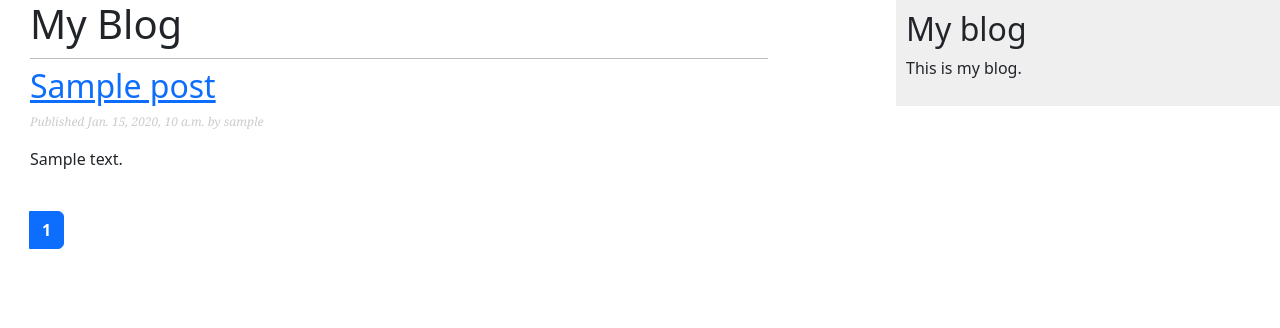
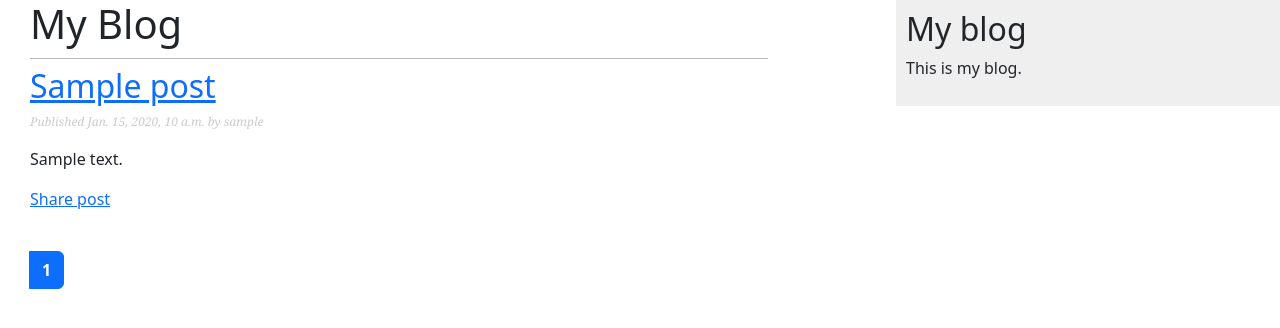
Before and after one commit to benterkidhiaeddine/django-blog, a Django app: page /blog/posts/ in a window 1280 px wide. Shown: the top 328 px of the page. Run offline with Django 5.2, Linux system fonts and the light colour scheme; tables that the repository leaves empty hold one stand-in row (values such as "Sample post").

Commit message:
Add post sharing via email ( amazon SES) functionality

```diff
--- a/blogsite/blog/models.py
+++ b/blogsite/blog/models.py
@@ -64,3 +64,6 @@ class Post(models.Model):
                 self.slug,
             ],
         )
+
+    def get_share_absolute_url(self):
+        return reverse("blog:post_share", args=[self.pk])
--- a/blogsite/blog/templates/blog/base.html
+++ b/blogsite/blog/templates/blog/base.html
@@ -3,7 +3,7 @@
 <html>
   <head>
     <title>{% block title %}{% endblock %}</title>
-    <link href="{% static "css/blog.css" %}" rel="stylesheet">
+    <link href="{% static "blog/css/blog.css" %}" rel="stylesheet">
 
     <!--Bootstrap stylesheet-->
     <link href="https://cdn.jsdelivr.net/npm/bootstrap@5.3.2/dist/css/bootstrap.min.css" rel="stylesheet" integrity="sha384-T3c6CoIi6uLrA9TneNEoa7RxnatzjcDSCmG1MXxSR1GAsXEV/Dwwykc2MPK8M2HN" crossorigin="anonymous">
@@ -12,7 +12,8 @@
   <body>
     <div id="content">
       {% block content %}
-       {% endblock %}</div>
+      {% endblock content %}
+    </div>
     <div id="sidebar">
       <h2>My blog</h2>
       <p>This is my blog.</p>
--- a/blogsite/blog/templates/blog/post/list.html
+++ b/blogsite/blog/templates/blog/post/list.html
@@ -12,6 +12,9 @@
       Published {{ post.published }} by {{ post.author }}
     </p>
     {{ post.body|truncatewords:30|linebreaks }}
+
+    <p><a href="{{ post.get_share_absolute_url }}">Share post</a></p>
   {% endfor %}
+
     {% include "blog/pagination.html" with page=page_obj %}
 {% endblock content %}
--- a/blogsite/blog/urls.py
+++ b/blogsite/blog/urls.py
@@ -1,5 +1,5 @@
 from django.urls import path
-from .views import post_list, post_detail, PostList
+from .views import post_detail, PostList, post_share
 
 # Define the application namespace to separate the urls of this application from others
 app_name = "blog"
@@ -10,4 +10,5 @@ urlpatterns = [
         view=post_detail,
         name="post_detail",
     ),
+    path("posts/<int:post_id>/share/", view=post_share, name="post_share"),
 ]
--- a/blogsite/blog/views.py
+++ b/blogsite/blog/views.py
@@ -1,10 +1,12 @@
 from datetime import date
 
 
-from django.shortcuts import render, get_object_or_404
+from django.shortcuts import render, get_object_or_404, redirect
 from django.core.paginator import Paginator, EmptyPage, PageNotAnInteger
 from django.views.generic import ListView
+from django.core.mail import send_mail
 from .models import Post
+from .forms import EmailPostForm
 
 
 # Create your views here
@@ -47,3 +49,36 @@ def post_detail(request, year, month, day, post):
     )
 
     return render(request, "blog/post/detail.html", {"post": post})
+
+
+def post_share(request, post_id):
+    post = get_object_or_404(Post, id=post_id, status=Post.Status.PUBLISHED)
+
+    Sent = False
+    if request.method == "POST":
+        form = EmailPostForm(request.POST)
+        if form.is_valid():
+            # Access the cleaned data
+            cd = form.cleaned_data
+            # Build the absolute url to give it as a link so the user can click on it : it basically appends  the protocol ( same as request) and the
+            # the domain name of server
+            post_absolute_url = request.build_absolute_uri(post.get_absolute_url())
+
+            subject = f"{cd['name']} recommends you see Post :{post.title}"
+            message = f"Here is the link to this interesting post {post_absolute_url}, \
+                {cd['name']} comments are : {cd['comment']}"
+            send_mail(
+                subject,
+                message,
+                "benterki.dhiaeddine@gmail.com",
+                [cd["to"]],
+            )
+            Sent = True
+
+            # send the post url via email
+
+    else:
+        form = EmailPostForm()
+    return render(
+        request, "blog/post/share.html", {"post": post, "form": form, "sent": Sent}
+    )
```
Also changed, not shown: blogsite/blog/forms.py (added, +11 -0 lines), blogsite/blog/templates/blog/post/share.html (added, +30 -0 lines), blogsite/blogsite/settings.py (+14 -1 lines), blogsite/blog/static/blog/css/blog.css (renamed from blogsite/blog/static/css/blog.css).
